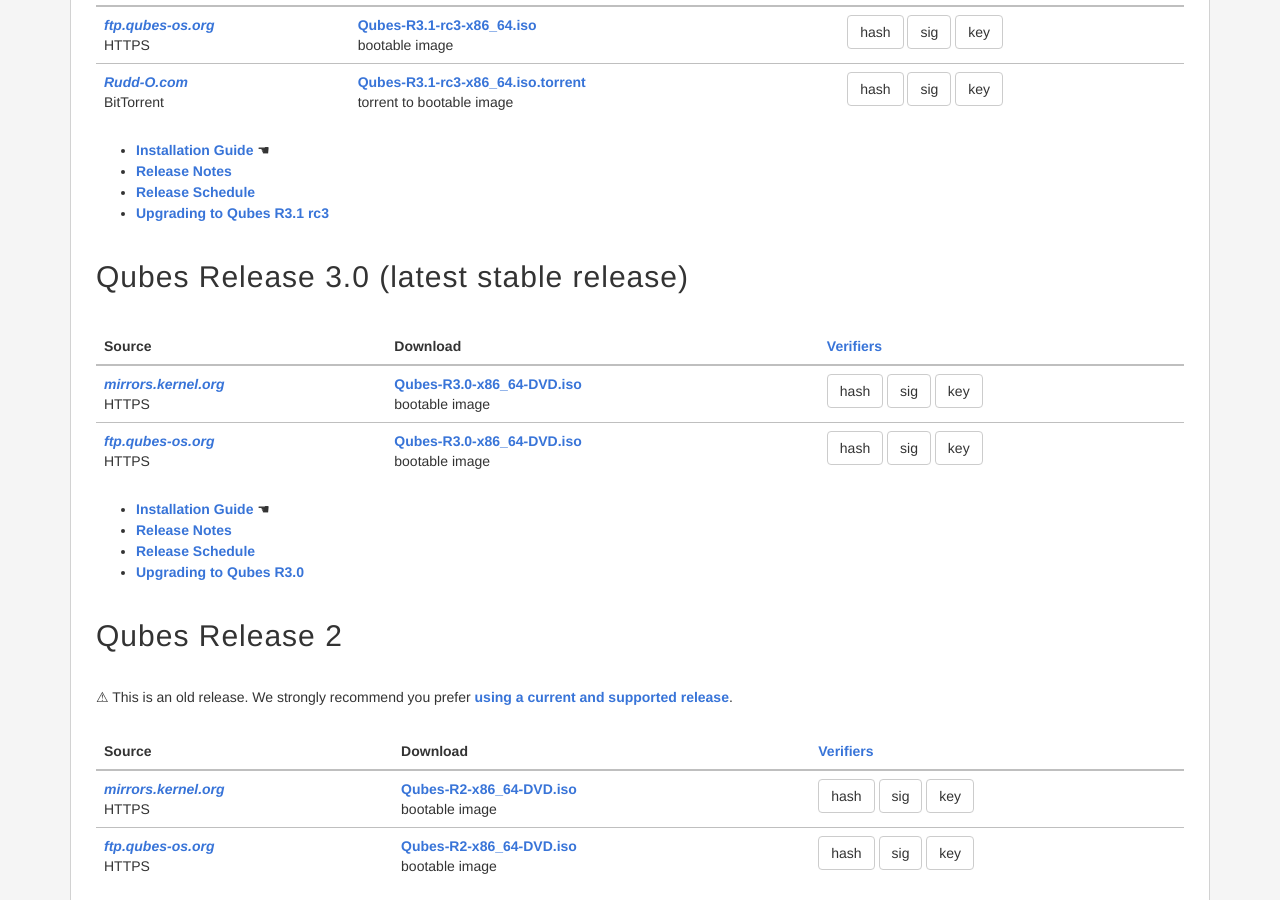
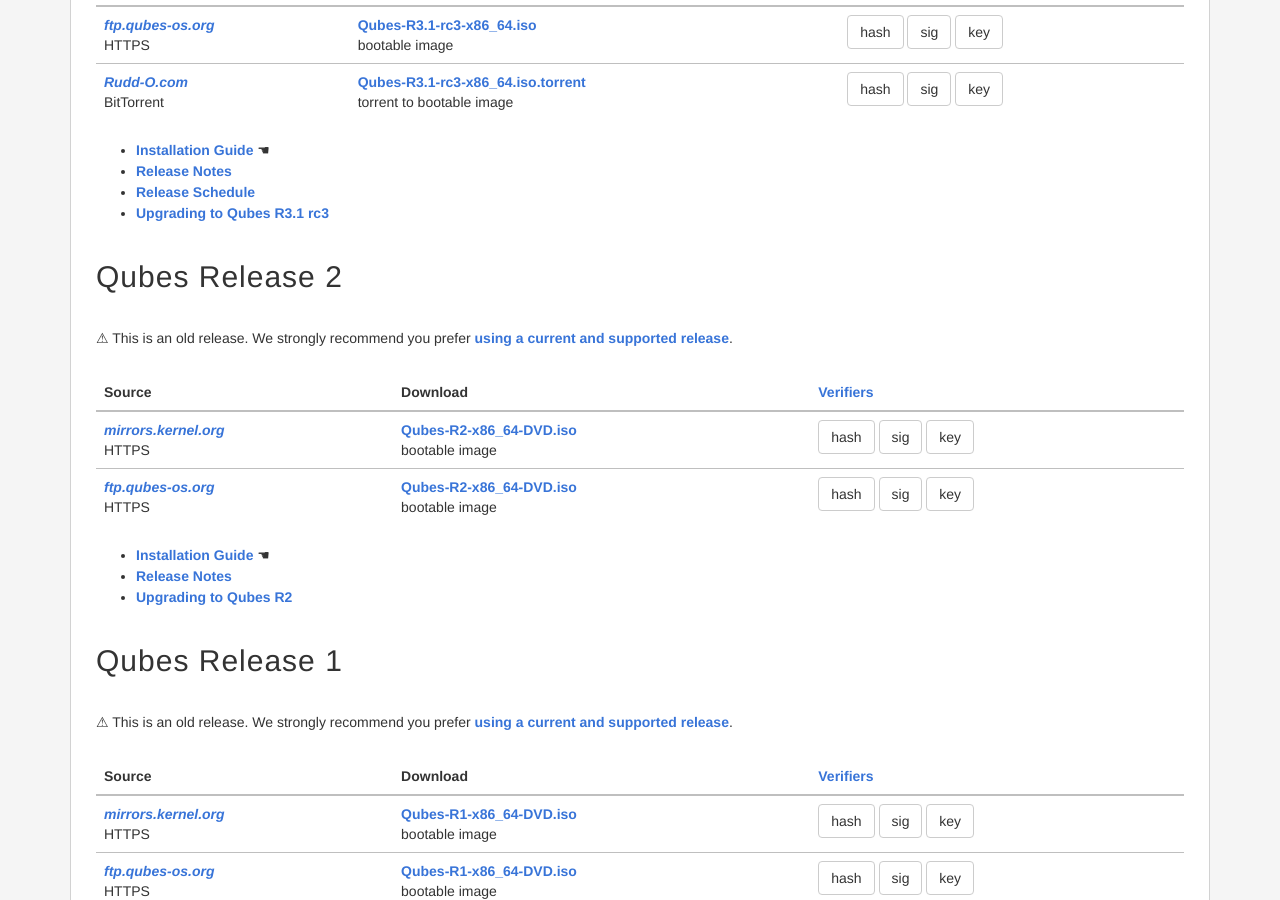
Before and after one commit to QubesOS/qubesos.github.io, a Jekyll site: the page built from pages/downloads.md, in a window 1280 px wide and 900 px high, scrolled down 2047 px. Built offline with Jekyll 4.4.1, drawn with Linux system fonts in a browser that asks for light colours; some web fonts are replaced.

Commit message:
Exclude the featured release from the list of older things

```diff
--- a/pages/downloads.md
+++ b/pages/downloads.md
@@ -96,6 +96,7 @@ redirect_from:
 {% for releasex in site.data.downloads.releases %}
 {% assign release_name = releasex[0] %}
 {% assign release = releasex[1] %}
+{% if release_name == site.data.downloads.featured_release %}{% continue %}{% endif %}
 {% assign deprecated = release.deprecated | default: false %}
 {% assign testing = release.testing | default: false %}
 
```
